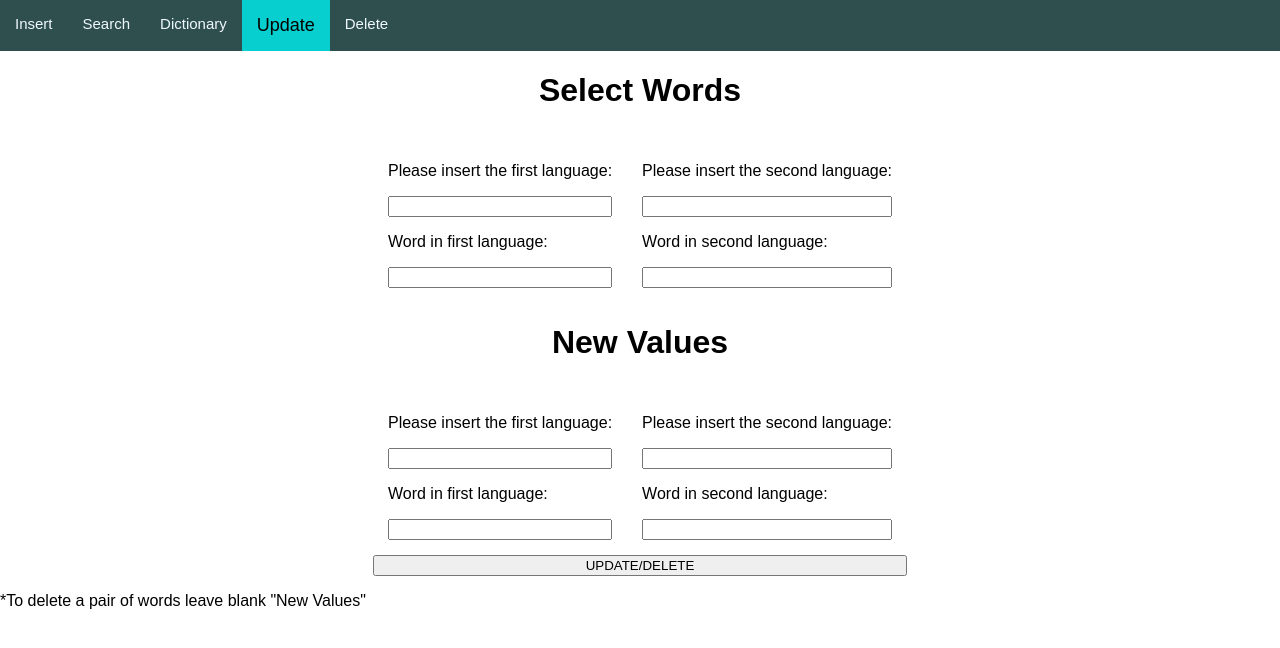
After one commit to Barbuta1618/FlaskDictionary, a Flask app: page /update in a window 1280 px wide. The commit adds this page. Shown: the top 648 px of the page. Run offline with Flask 2, Linux system fonts and the light colour scheme; data that the repository does not hold is empty; some libraries are stand-ins or nearby versions.

Commit message:
Update page added

```diff
--- a/DataBase.py
+++ b/DataBase.py
@@ -72,7 +72,6 @@ class DataBase():
             """
         self.cursor.execute(command.format(self.words_table, data[0], data[1], data[2], data[3]))
 
-        result = self.cursor.fetchall()
         if self.cursor.rowcount != 0:
             return 2
         return 0
@@ -146,17 +145,54 @@ class DataBase():
         except (Exception, Error) as error:
             print("Error while searching words ", error)
 
+    def update(self, old_pair, new_pair):
+
+        command = """
+            UPDATE words SET word1 = '{}',
+		        id_lang1 = (SELECT id FROM languages WHERE language = '{}'),
+		        word2 = '{}',
+		        id_lang2 = (SELECT id FROM languages WHERE language = '{}')
+		    WHERE (word1 = '{}' AND
+			    id_lang1 = (SELECT id FROM languages WHERE language = '{}') AND
+			    word2 = '{}' AND
+			    id_lang2 = (SELECT id FROM languages WHERE language = '{}'))
+            """
+        try:
+            self.cursor.execute(command.format(new_pair[0], new_pair[1], new_pair[2], new_pair[3], old_pair[0], old_pair[1], old_pair[2], old_pair[3]))
+            self.connection.commit()
+            return 0
+        except (Exception, Error) as error:
+            print("Error while updating words ", error)
+            return 1
+
+    def deleteWords(self, data):
+
+        command = """
+            DELETE FROM words
+            WHERE (word1 = '{}' AND
+			    id_lang1 = (SELECT id FROM languages WHERE language = '{}') AND
+			    word2 = '{}' AND
+			    id_lang2 = (SELECT id FROM languages WHERE language = '{}'))
+        """
+        try:
+            self.cursor.execute(command.format(data[0], data[1], data[2], data[3]))
+            self.connection.commit()
+            return 2
+        except (Exception, Error) as error:
+            print("Error while deleting words ", error)
+            return 1
+
 
     def deleteLanguage(self, language):
         delete_words_command = """
             DELETE FROM words
             WHERE (id_lang1 = (SELECT id FROM languages WHERE (language = '{}')) OR
                 id_lang2 = (SELECT id FROM languages WHERE (language = '{}')))
-        """
+            """
         delete_language_command = """
             DELETE FROM languages
             WHERE language = '{}'
-        """
+            """
         try:
             self.cursor.execute(delete_words_command.format(language, language))
             self.cursor.execute(delete_language_command.format(language))
--- a/app.py
+++ b/app.py
@@ -16,7 +16,6 @@ db = DataBase.DataBase()
 languages = db.getLanguages()
 
 app = Flask(__name__)
-
 
 SECRET_KEY = os.getenv('SECRET_KEY')
 app.config.update(
@@ -87,8 +86,47 @@ def dictionary():
             flash('No results found!')
             return redirect(url_for('dictionary'))
 
+    return render_template('dictionary.html', languages = languages, result = results, language1 = lst[0], language2 = lst[1])
 
-    return render_template('dictionary.html', languages = languages, result = results, language1 = lst[0], language2 = lst[1])
+
+@app.route('/update', methods = ['GET', 'POST'])
+def update():
+    languages = db.getLanguages()
+
+    error = 1
+    if request.method == "POST":
+        try:
+            old_pair = [request.form['firstWord'], request.form['firstLang'], request.form['secondWord'], request.form['secondLang']]
+            new_pair = [request.form['new_firstWord'], request.form['new_firstLang'], request.form['new_secondWord'], request.form['new_secondLang']]
+
+            error_new_pair = db.checkData(new_pair)
+            if db.checkData(old_pair) != 2:
+                flash('The pair of words doesn t exist!')
+                return redirect(url_for('update'))
+            elif error_new_pair == 1:
+
+                for item in new_pair:
+                    if item != '':
+                        flash('Please insert a valid word!')
+                        return redirect(url_for('update'))
+
+                error = db.deleteWords(old_pair)
+
+            elif error_new_pair == 2:
+                flash('The pair of words already exits!')
+                return redirect(url_for('update'))
+            else:
+                error = db.update(old_pair, new_pair)
+
+        except Exception as e:
+            print(e)
+
+    return render_template('update.html', languages = languages, error = error)
+
+@app.route('/delete', methods = ['GET', 'POST'])
+def delete():
+    languages = db.getLanguages()
+    return render_template('delete.html', languages = languages)
 
 if __name__ == "__main__":
     app.run(debug=True)
--- a/static/css/main.css
+++ b/static/css/main.css
@@ -46,3 +46,7 @@ form {
 .flashes{
     background-color: brown;
 }
+
+.update{
+    background-color: green;
+}
--- a/templates/dictionary.html
+++ b/templates/dictionary.html
@@ -6,6 +6,8 @@
         <a href="/">Insert</a>
         <a href="/search">Search</a>
         <a class="active" href="/dictionary">Dictionary</a>
+        <a href="/update">Update</a>
+        <a href="/delete">Delete</a>
     </div>
 
     <h1 style="text-align: center;">Dictionary</h1>
--- a/templates/index.html
+++ b/templates/index.html
@@ -6,6 +6,8 @@
         <a class="active" href="/">Insert</a>
         <a href="/search">Search</a>
         <a href="/dictionary">Dictionary</a>
+        <a href="/update">Update</a>
+        <a href="/delete">Delete</a>
     </div>
 
     <h1 style="text-align: center;">Insert Words</h1>
--- a/templates/search.html
+++ b/templates/search.html
@@ -6,6 +6,8 @@
     <a href="/">Insert</a>
     <a class="active" href="/search">Search</a>
     <a href="/dictionary">Dictionary</a>
+    <a href="/update">Update</a>
+    <a href="/delete">Delete</a>
 </div>
 
 <h1 style="text-align: center;">Search Word</h1>
--- /dev/null
+++ b/templates/update.html
@@ -0,0 +1,64 @@
+{% extends "base.html" %}
+
+{% block body %}
+
+<div class="topnav">
+    <a href="/">Insert</a>
+    <a href="/search">Search</a>
+    <a href="/dictionary">Dictionary</a>
+    <a class="active" href="/update">Update</a>
+    <a href="/delete">Delete</a>
+</div>
+
+
+
+<form style="display: flex; justify-content: center;" action = "" method="POST">
+    <div style="display: flex; flex-direction: column;">
+        <h1 style="text-align: center;">Select Words</h1>
+        <div style="display: flex; flex-direction: row;">
+            <div class = "Lang">
+                <p>Please insert the first language: </p>
+                <input type="text" name="firstLang" list="languages">
+                <p>Word in first language: </p>
+                <input type="text" name="firstWord"/>
+            </div>
+            <div class = "Lang">
+                <p>Please insert the second language: </p>
+                <input type="text" name="secondLang" list="languages">
+                <p>Word in second language: </p>
+                <input type="text" name="secondWord"/>
+            </div>
+        </div>
+        <h1 style="text-align: center;">New Values</h1>
+        <div style="display: flex; flex-direction: row;">
+            <div class = "Lang">
+                <p>Please insert the first language: </p>
+                <input type="text" name="new_firstLang" list="languages">
+                <p>Word in first language: </p>
+                <input type="text" name="new_firstWord"/>
+            </div>
+            <div class = "Lang">
+                <p>Please insert the second language: </p>
+                <input type="text" name="new_secondLang" list="languages">
+                <p>Word in second language: </p>
+                <input type="text" name="new_secondWord"/>
+            </div>
+        </div>
+        <input type="submit" value="UPDATE/DELETE">
+    </div>
+</form>
+<p>*To delete a pair of words leave blank "New Values"</p>
+
+        {% if error == 0 %}
+            <ul class="update">
+                <li style="float: left; padding: 15px 15px;">Updated Successfully</li>
+            </ul>
+        {% endif %}
+
+        {% if error == 2 %}
+            <ul class="update">
+                <li style="float: left; padding: 15px 15px;">Deleted successfully</li>
+            </ul>
+        {% endif %}
+
+{% endblock %}
```
Also changed, not shown: templates/delete.html (added, +25 -0 lines).
